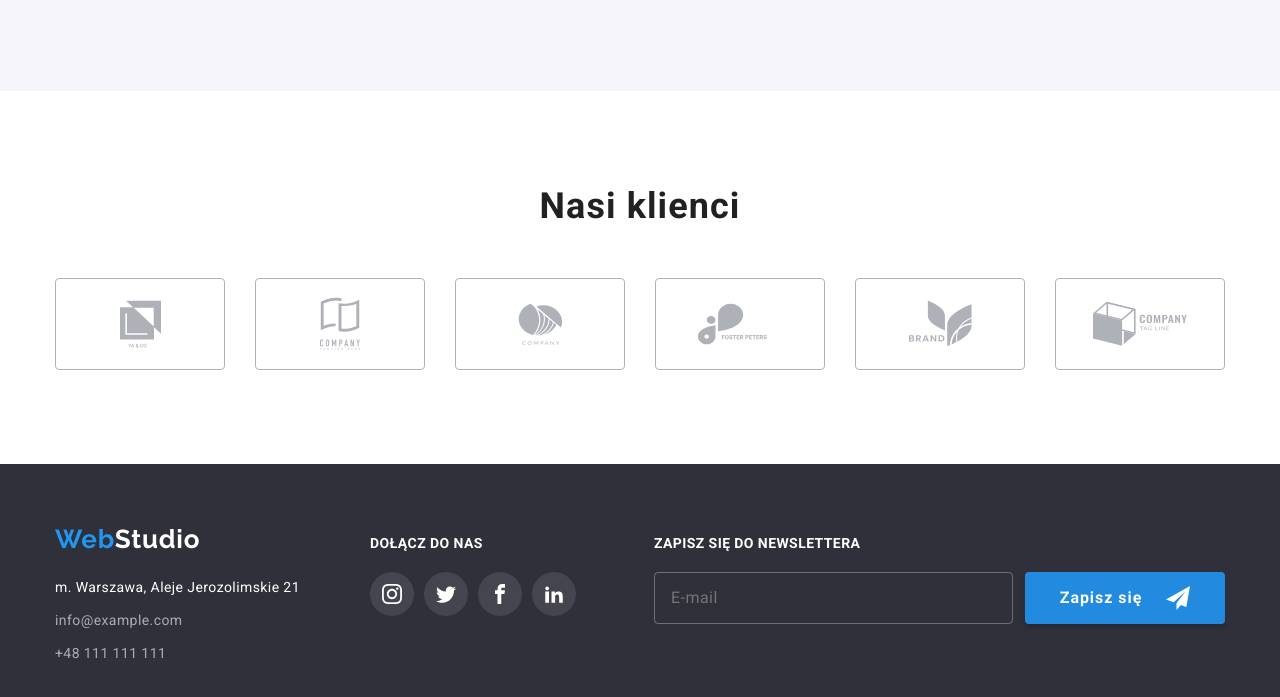
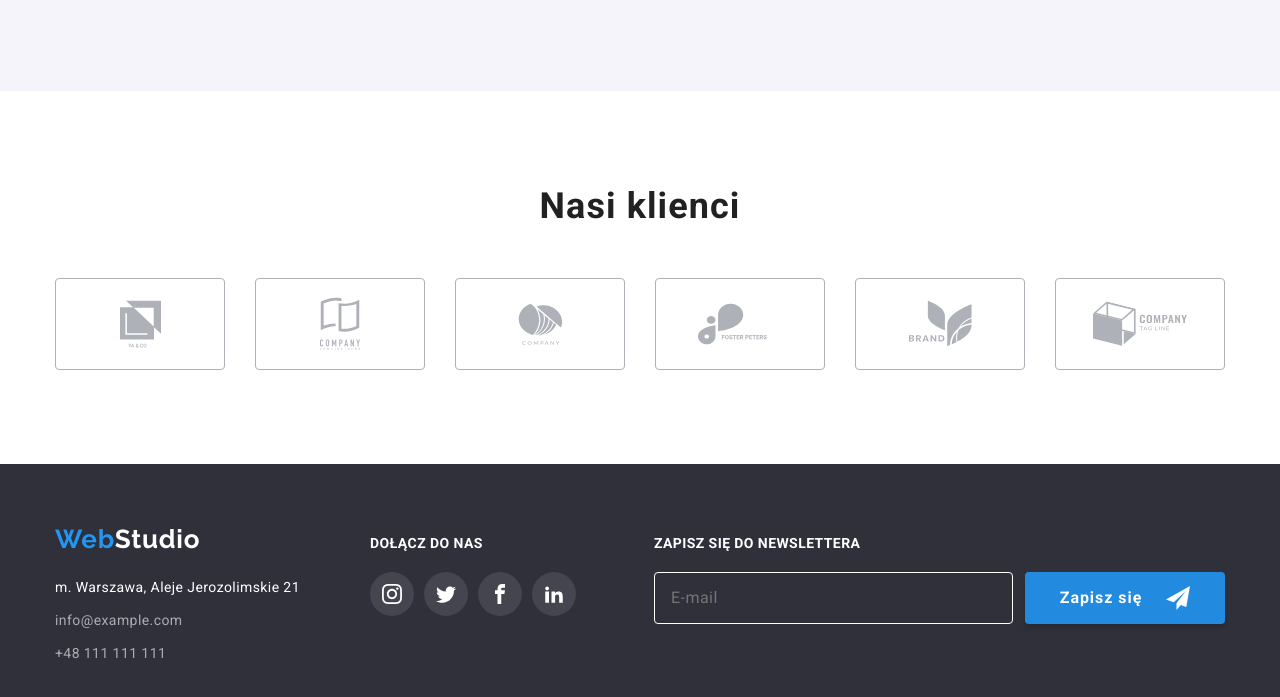
Before and after one commit to jacekpietrzak/goit-markup-hw-06, a plain HTML site: page index.html in a window 1280 px wide. In both pictures the pointer is over the input "E-mail". Shown: the part 2217-2914 px from the top of the page. Drawn offline with nearby package versions, Linux system fonts and the light colour scheme.

Commit message:
Footer signup form css updated

```diff
--- a/css/styles.css
+++ b/css/styles.css
@@ -771,11 +771,14 @@ a {
   line-height: 1.25em;
   letter-spacing: 0.03em;
   color: rgba(255, 255, 255, 0.6);
+  transition: color var(--transition), border-color var(--transition);
 }
 .footer-newsletter-signup-form-input:hover,
 .footer-newsletter-signup-form-input:focus,
 .footer-newsletter-signup-form-input:active {
   outline: none;
+  color: rgba(255, 255, 255, 1);
+  border-color: #fff;
 }
 
 .footer-newsletter-signup-form-input::placeholder {
```
